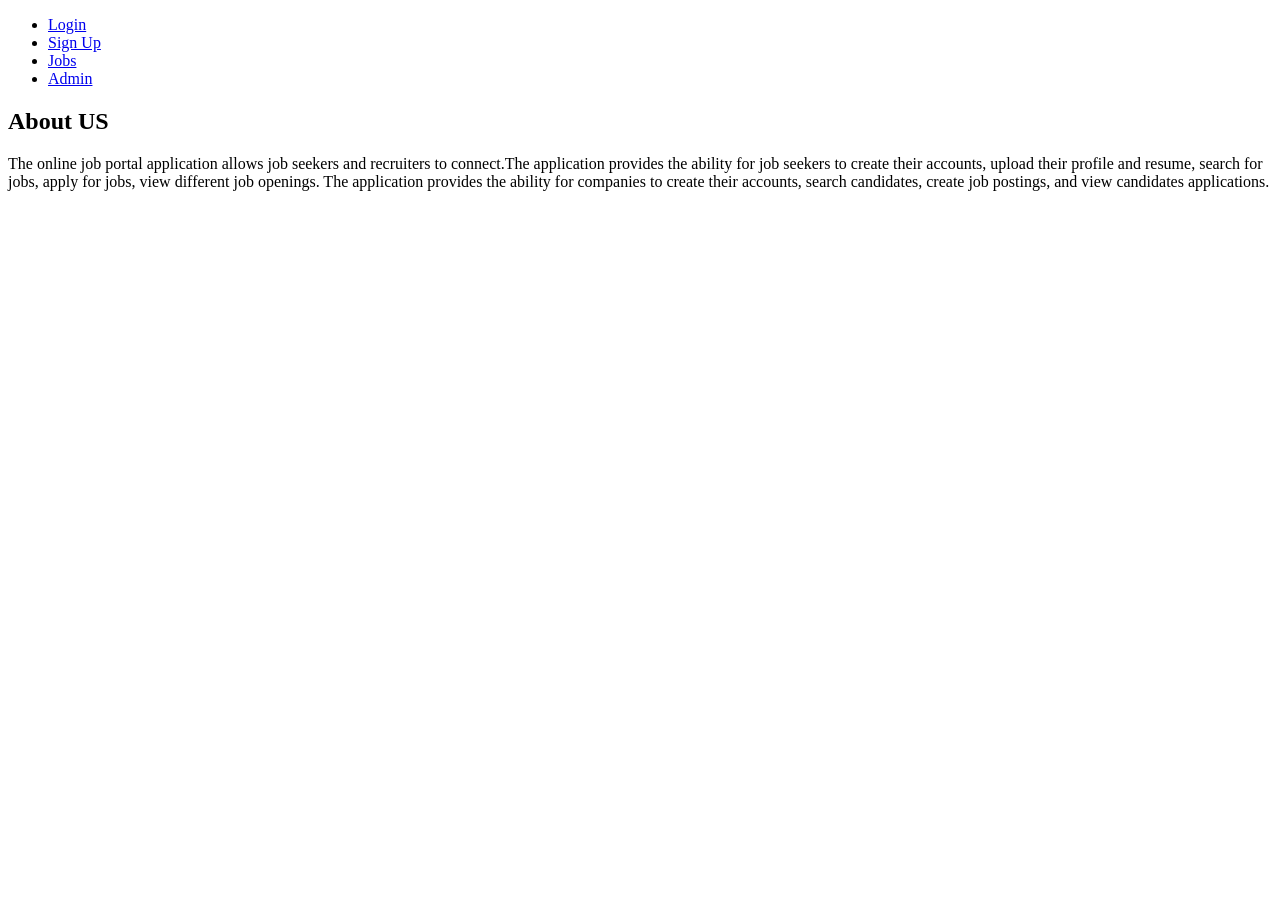
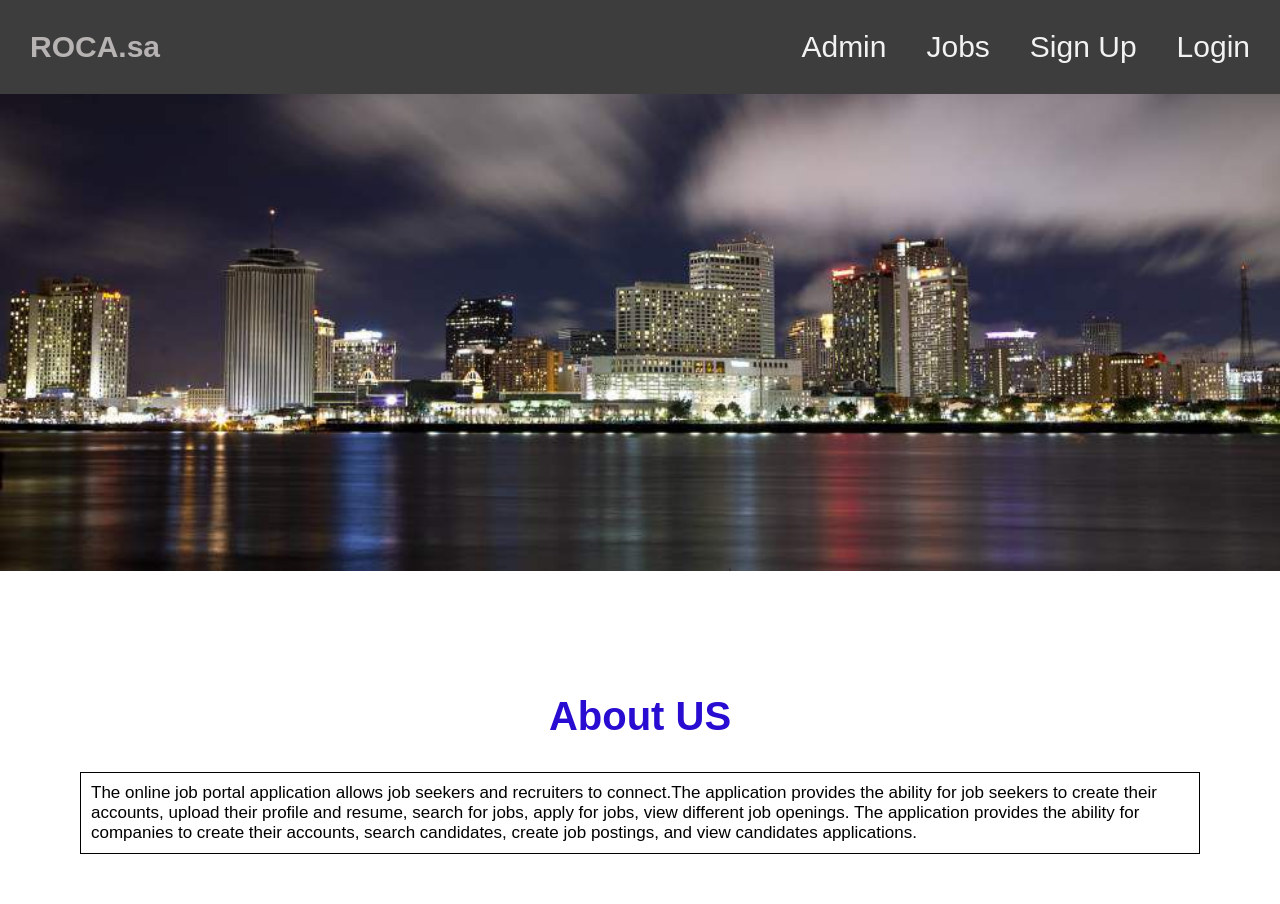
Before and after one commit to JacobCosgrove/ROCA.sa-Website, a PHP site: page / in a window 1280 px wide. Before the commit the page ends 191 px from the top, so only its background shows below. Run offline with PHP 8.4, Linux system fonts and the light colour scheme.

Commit message:
added initial stylesheet

```diff
--- a/4330missingStyle/index.php
+++ b/4330missingStyle/index.php
@@ -1,41 +1,47 @@
 <?php
   session_start();
   require("database.php");
+  echo "<link rel='stylesheet' type='text/css' href='style.css' />";
  ?>
  <!DOCTYPE html>
  <html>
   <head>
     <meta charset="utf-8">
+    <!-- <link rel="stylesheet" href= -->
   </head>
   <body>
     <div>
-      <header>
-            <ul>
+    <header>
+        <div class= "topnav">
+          <div>
+            <b>ROCA.sa</b>
+          </div>
+            <div>
               <?php if(empty($_SESSION['id_user']) && empty($_SESSION['id_company'])) { ?>
 
-                <li><a href="login.php">Login</a></li>
-                <li><a href="signup.php">Sign Up</a></li>
+                <a href="login.php">Login</a>
+                <a href="signup.php">Sign Up</a>
 
               <?php } else {
                 if(isset($_SESSION['id_user'])) {
               ?>
-              <li><a href="user/index.php">Dashboard</a></li>
+              <a href="user/index.php">Dashboard</a>
               <?php
             }
             else if(isset($_SESSION['id_company'])) {
               ?>
-              <li><a href="company/index.php">Dashboard</a></li>
+              <a href="company/index.php">Dashboard</a>
             <?php } ?>
-            <li><a href="logout.php">Logout</a></li>
+            <a href="logout.php">Logout</a>
             <?php } ?>
-            <li><a href="jobs.php">Jobs</a></li>
-            <li><a href="admin">Admin</a></li>
-          </ul>
+            <a href="jobs.php">Jobs</a>
+            <a href="admin">Admin</a>
+          </div>
         </div>
-      </nav>
+      </div>
     </header>
 
-    <section id="about" class="content-header">
+    <section class= "about">
 
         <h1>About US</h1>
           <p>The online job portal application allows job seekers and recruiters to connect.The application provides the ability for job seekers to create their accounts, upload their profile and resume, search for jobs, apply for jobs, view different job openings. The application provides the ability for companies to create their accounts, search candidates, create job postings, and view candidates applications.
--- /dev/null
+++ b/4330missingStyle/style.css
@@ -0,0 +1,61 @@
+body {
+    margin: 0;
+    font-family: Arial, Helvetica, sans-serif;
+    background-image: url("img/brskyline.jpg");
+    background-repeat: no-repeat;
+    background-size: 100%;
+  }
+
+  .topnav {
+    overflow: hidden;
+    background-color: rgb(61, 61, 61);
+    padding: 10px;
+    color: #f2f2f2;
+  }
+
+  .topnav a{
+    float: right;
+    color: #f2f2f2;
+    text-align: center;
+    padding: 20px 20px;
+    text-decoration: none;
+    font-size: 30px;
+  }
+
+  .topnav b{
+    float: left;
+    color: #b8b3b3;
+    text-align: center;
+    padding: 20px 20px;
+    text-decoration: none;
+    font-size: 30px;
+  }
+
+  .topnav a:hover {
+    background-color: #ddd;
+    color: black;
+  }
+
+  .topnav a.active {
+    background-color: #4CAF50;
+    color: white;
+  }
+
+  .about {
+    color: black;
+    margin-top: 600px;
+    margin-bottom: 50px;
+  }
+
+  .about h1 {
+    color: rgb(41, 12, 209);
+    font-size: 40px;
+    text-align: center;
+  }
+
+  .about p {
+    font-size: 17;
+    border: 1px solid black;
+    padding: 10px;
+    margin: 0px 80px;
+  }
```
Also changed, not shown: 4330missingStyle/img/brskyline.jpg (added).
